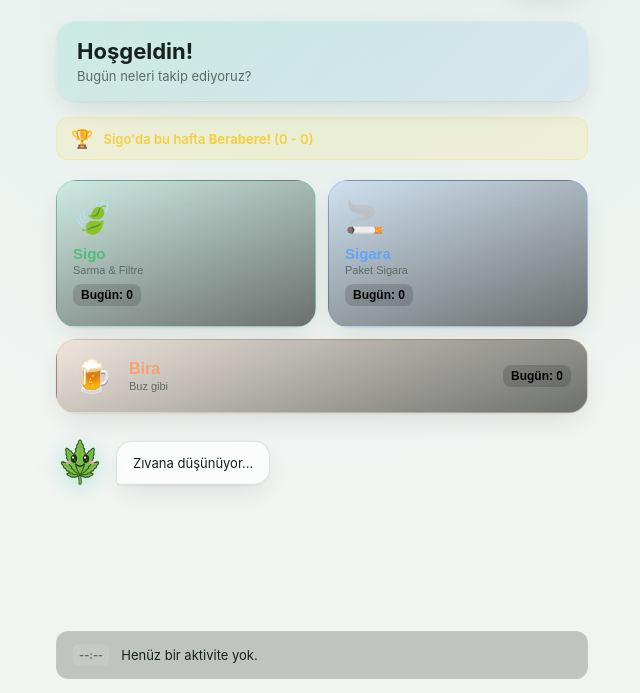
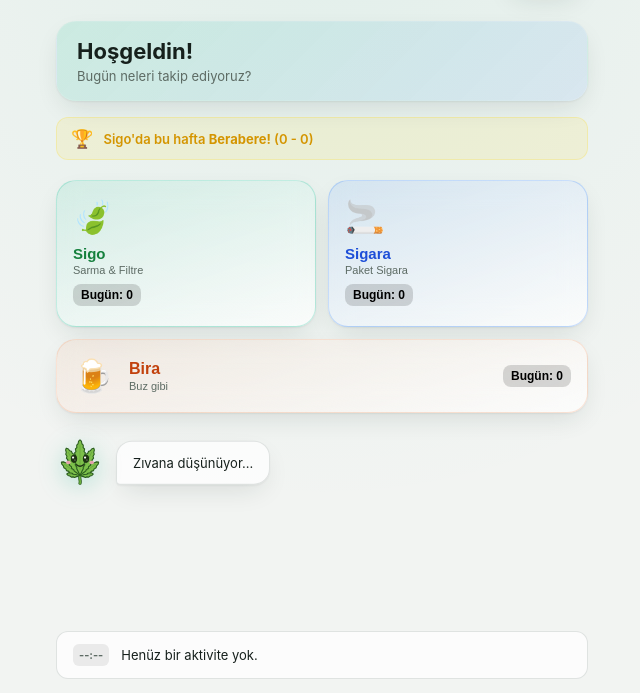
Before and after one commit to utkugunce/dumanalti, a website: page index.html in a window 1280 px wide. Both pictures are taken after a click on the button "Tema değiştir". Shown: the part 107-800 px from the top of the page, without its empty margins (318-958 px from the left). Drawn offline with nearby package versions, Linux system fonts and the light colour scheme; no server answers.

Commit message:
style: fix portal components for light mode theme

```diff
--- a/styles.css
+++ b/styles.css
@@ -399,8 +399,8 @@ body[data-active-tab="portal"] .assistant {
 }
 
 .portal-last-action {
-  background: rgba(0, 0, 0, 0.2);
-  border: 1px solid rgba(255, 255, 255, 0.05);
+  background: var(--bg-elev);
+  border: 1px solid var(--border);
   border-radius: 12px;
   padding: 12px 16px;
   display: flex;
@@ -413,7 +413,7 @@ body[data-active-tab="portal"] .assistant {
   font-weight: 700;
   color: var(--muted);
   font-size: 11px;
-  background: rgba(255, 255, 255, 0.1);
+  background: rgba(128, 128, 128, 0.15);
   padding: 4px 6px;
   border-radius: 6px;
 }
@@ -432,6 +432,14 @@ body[data-active-tab="portal"] {
 .sigo-card .portal-title { color: #4fbf7a; }
 .sigara-card .portal-title { color: #60a5fa; }
 .bira-card .portal-title { color: #f7a072; }
+
+[data-theme="light"] .sigo-card { background: linear-gradient(160deg, rgba(34, 195, 154, 0.12), var(--bg-elev)); border-color: rgba(34, 195, 154, 0.25); }
+[data-theme="light"] .sigara-card { background: linear-gradient(160deg, rgba(58, 134, 255, 0.12), var(--bg-elev)); border-color: rgba(58, 134, 255, 0.25); }
+[data-theme="light"] .bira-card { background: linear-gradient(160deg, rgba(247, 160, 114, 0.12), var(--bg-elev)); border-color: rgba(247, 160, 114, 0.25); }
+[data-theme="light"] .sigo-card .portal-title { color: #15803d; }
+[data-theme="light"] .sigara-card .portal-title { color: #1d4ed8; }
+[data-theme="light"] .bira-card .portal-title { color: #c2410c; }
+[data-theme="light"] .duel-text { color: #d49500; }
 .cat-page {
   flex: 0 0 100%;
   width: 100%;
```
